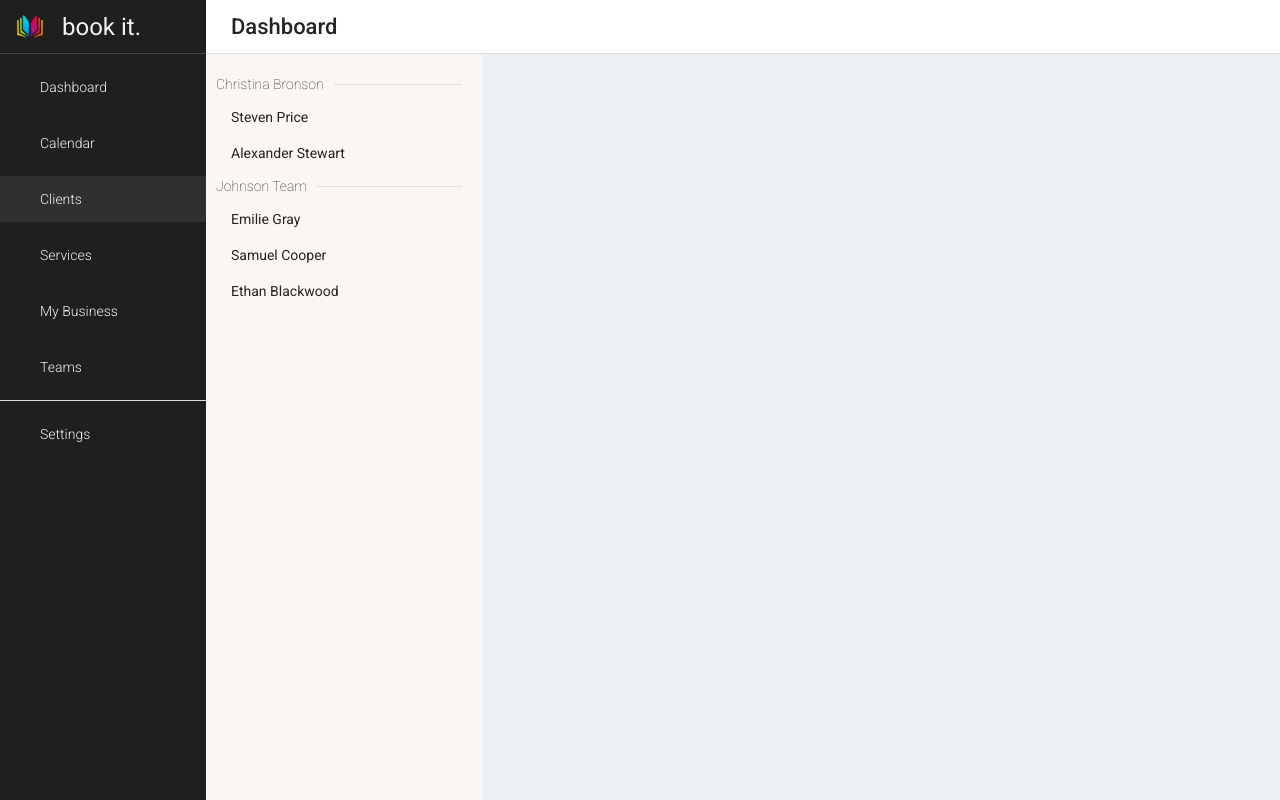
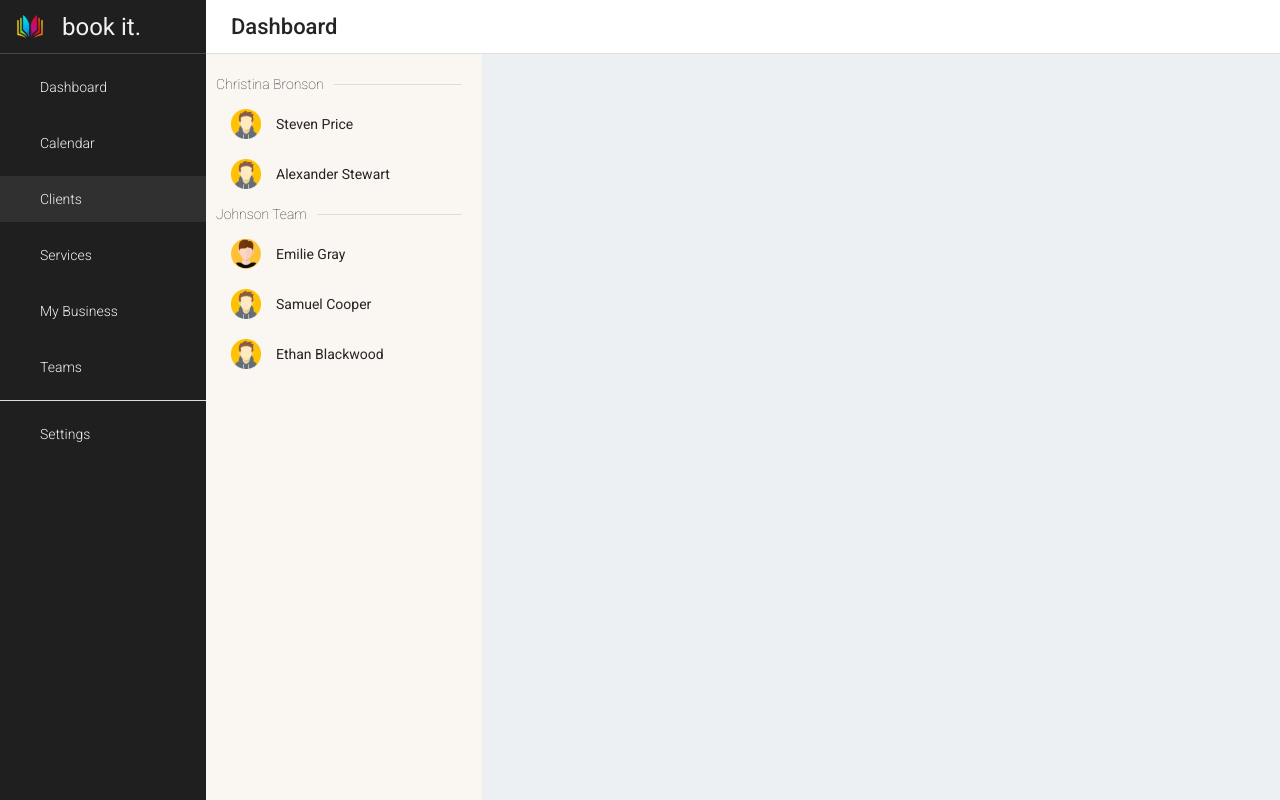
Before and after one commit to ryanhartwig/bookeasy, a Next.js app in the folder next/: page /clients in a window 1280 px wide. Built offline with nearby package versions, Linux system fonts and the light colour scheme.

Commit message:
Import and adjust crop of female png, implement in client view

```diff
--- a/next/src/app/clients/clients.module.scss
+++ b/next/src/app/clients/clients.module.scss
@@ -21,10 +21,13 @@
   margin: 10px;
   padding: 5px;
 
+  display: flex;
+  align-items: center;
+
   width: 100%;
 
   p {
     font-size: 14px;
-
+    margin-left: 15px;
   }
 }
--- a/next/src/app/clients/clients.tsx
+++ b/next/src/app/clients/clients.tsx
@@ -1,16 +1,15 @@
 'use client';
 
 import { SectionLabel } from '@/components/UI/SectionLabel';
-import { useEffect, useMemo, useState } from 'react';
+import { useState } from 'react';
 import styles from './clients.module.scss';
 import { sample_clients } from '@/utility/sample_data/sample_clients';
 import { sample_businesses } from '@/utility/sample_data/sample_businesses';
+import Image from 'next/image';
 
 export const Clients = () => {
 
   const [query, setQuery] = useState<string>('');
-
-
 
   return (
     <div className={styles.clients}>
@@ -22,7 +21,7 @@ export const Clients = () => {
             <SectionLabel label={b.name} />
             {clients.map(c => (
               <div key={c.id} className={styles.client}>
-
+                {c.avatar && <Image alt="client avatar" src={c.avatar} style={{width: 30, height: 30}} />}
                 <p>{c.name}</p>
               </div>
             ))}
```
Also changed, not shown: next/public/assets/avatar_female.png.
